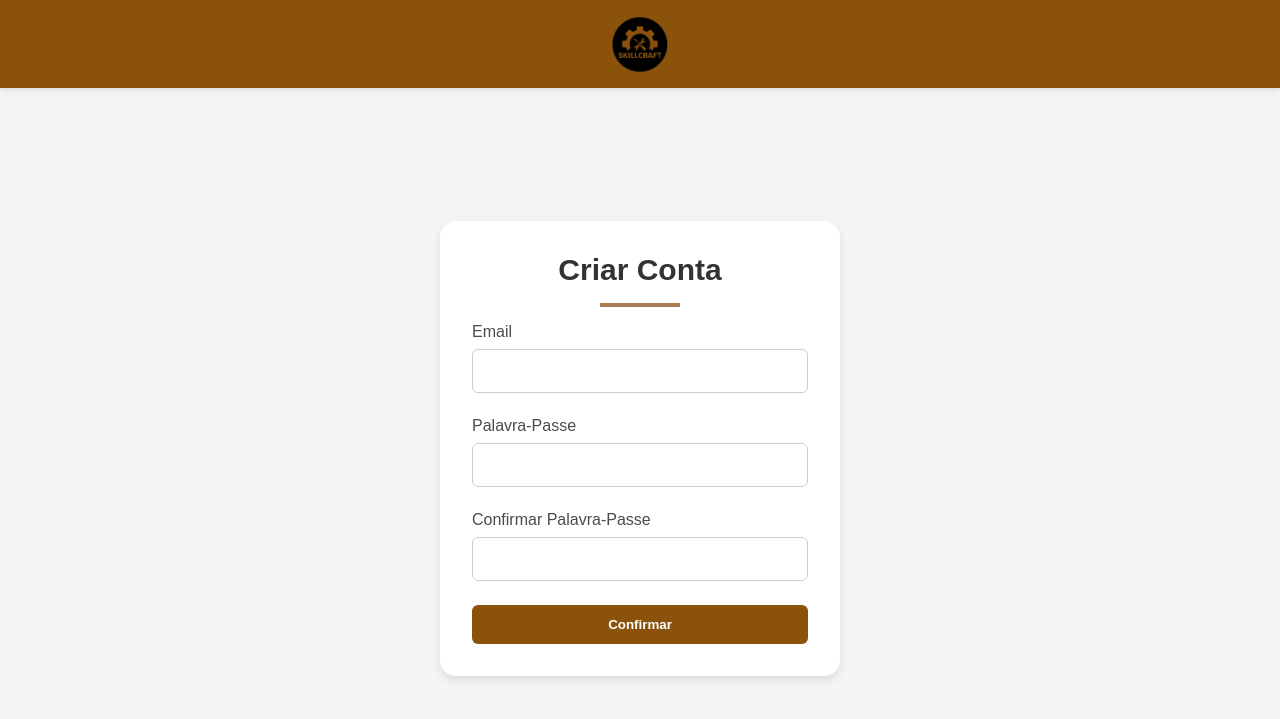
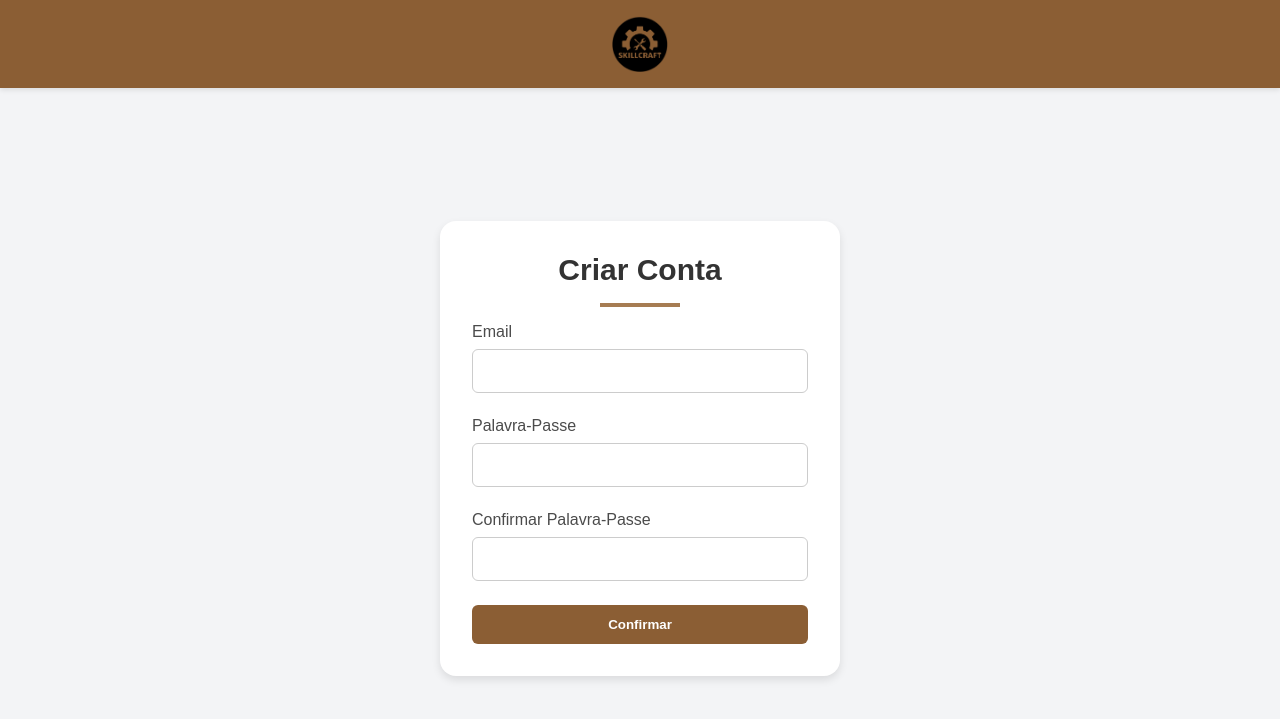
Before and after one commit to TomasLuis/PDI, a Django app: page /registo/registarUtilizador/ in a window 1280 px wide. Shown: the top 719 px of the page. Run offline with Django 5.2, Linux system fonts and the light colour scheme.

Commit message:
Links e Verificação com código enviado para o email

```diff
--- a/registo/templates/registo/registarUtilizador.html
+++ b/registo/templates/registo/registarUtilizador.html
@@ -11,7 +11,9 @@
 
     <!-- Navbar -->
     <div class="navbar">
-        <img src="{% static 'imagens/logo.png' %}" alt="SkillCraft Logo" class="logo">
+        <a href="{% url 'login' %}">
+            <img src="{% static 'imagens/logo.png' %}" alt="Logo" class="logo">
+        </a>
     </div>
 
     <!-- Formulário -->
--- a/registo/urls.py
+++ b/registo/urls.py
@@ -2,5 +2,5 @@ from django.urls import path
 from .views import register
 
 urlpatterns = [
-    path("registarUtilizador/", register, name="register"),
+    path("registarUtilizador/", register, name="registar"),
 ]
--- a/static/css/login.css
+++ b/static/css/login.css
@@ -7,8 +7,10 @@
     top: 0;
     left: 0;
 }
-.navbar img {
-    height: 50px;
+.logo {
+    display: block;
+    margin: 0 auto;
+    height: 3.5rem;
 }
 .container {
     text-align: center;
--- a/static/css/registarUtilizador.css
+++ b/static/css/registarUtilizador.css
@@ -21,7 +21,7 @@ body {
     top: 0;
     left: 0;
     width: 100%;
-    background-color: #8b520b;
+    background-color: #8B5E34;
     padding: 1rem 0;
     box-shadow: 0 2px 5px rgba(0, 0, 0, 0.1);
 }
@@ -87,7 +87,7 @@ body {
 .submit-btn {
     width: 100%;
     padding: 0.75rem;
-    background-color: #8b520b;
+    background-color: #8B5E34;
     color: #ffffff;
     font-weight: bold;
     border: none;
```
Also changed, not shown: login/templates/login/login.html (+6 -4 lines).
